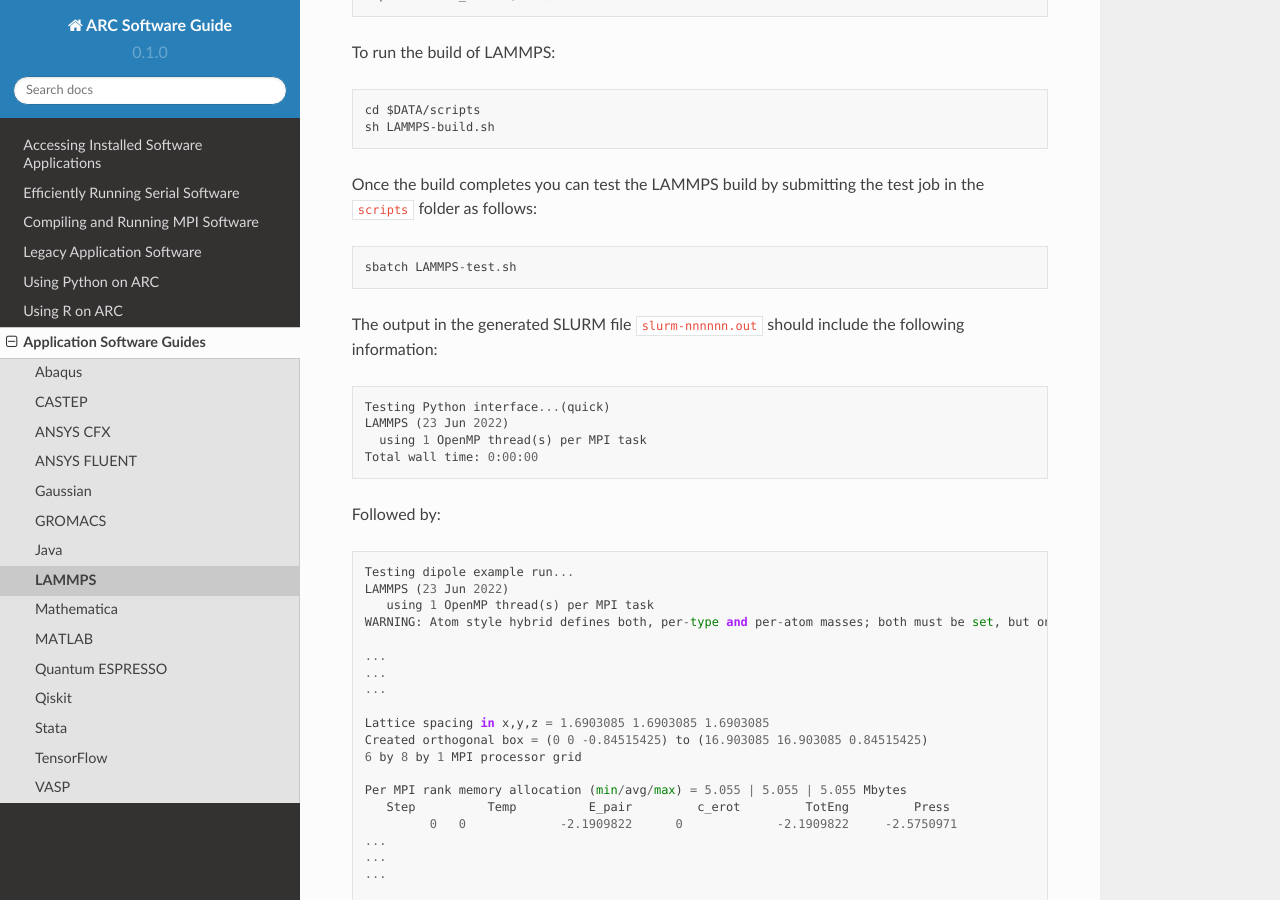
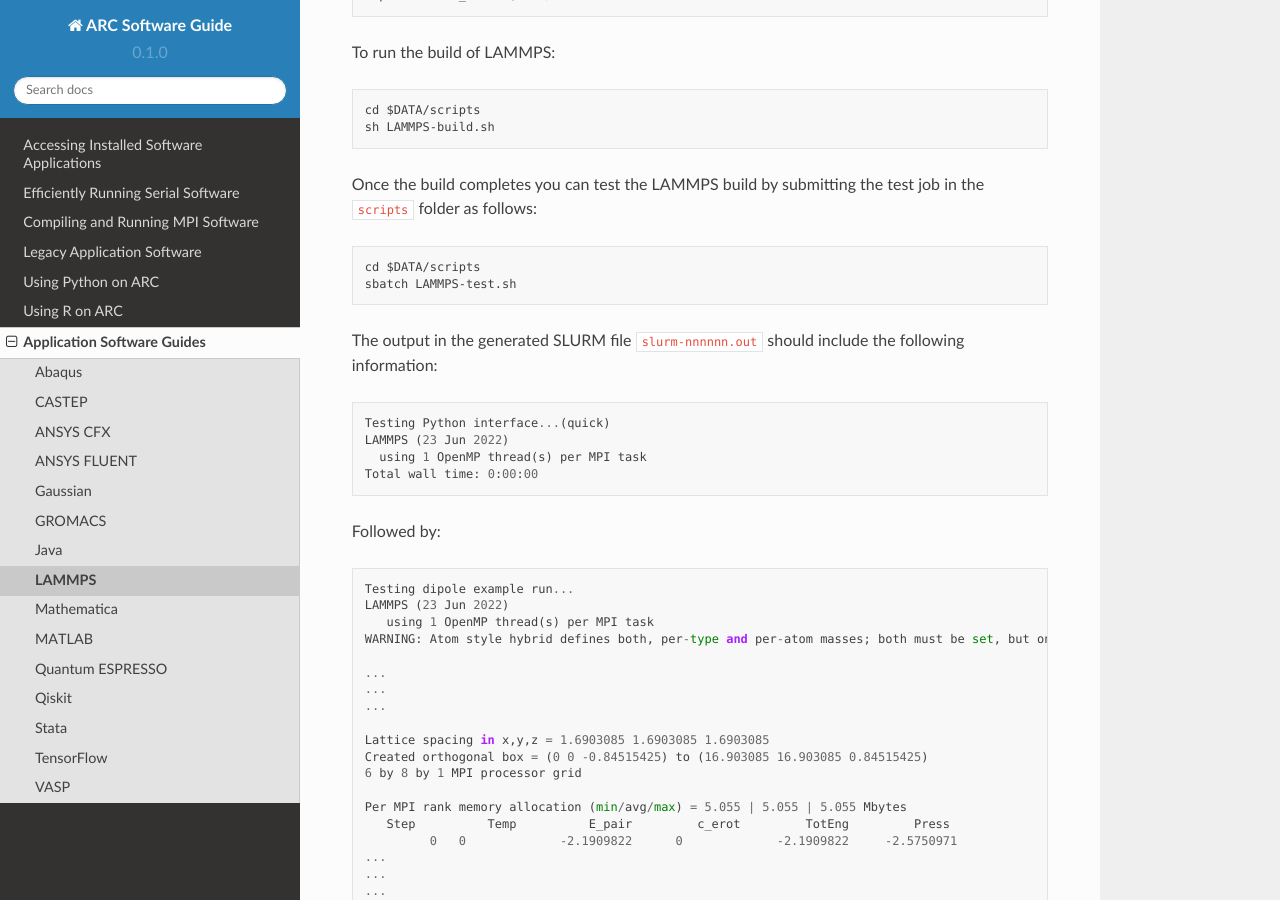
Before and after one commit to oxford-arc/arc-software-guide, a Sphinx documentation site: the page built from docs/source/apps/arc_lammps.rst, in a window 1280 px wide and 900 px high, scrolled down 1527 px. Built offline with Sphinx 7.4.7 and the Read the Docs theme 2.0.0, drawn with Linux system fonts in a browser that asks for light colours.

Commit message:
Update arc_lammps.rst

```diff
--- a/docs/source/apps/arc_lammps.rst
+++ b/docs/source/apps/arc_lammps.rst
@@ -58,6 +58,7 @@ To run the build of LAMMPS::
 
 Once the build completes you can test the LAMMPS build by submitting the test job in the ``scripts`` folder as follows::
 
+  cd $DATA/scripts
   sbatch LAMMPS-test.sh
 
 The output in the generated SLURM file ``slurm-nnnnnn.out`` should include the following information::
```
